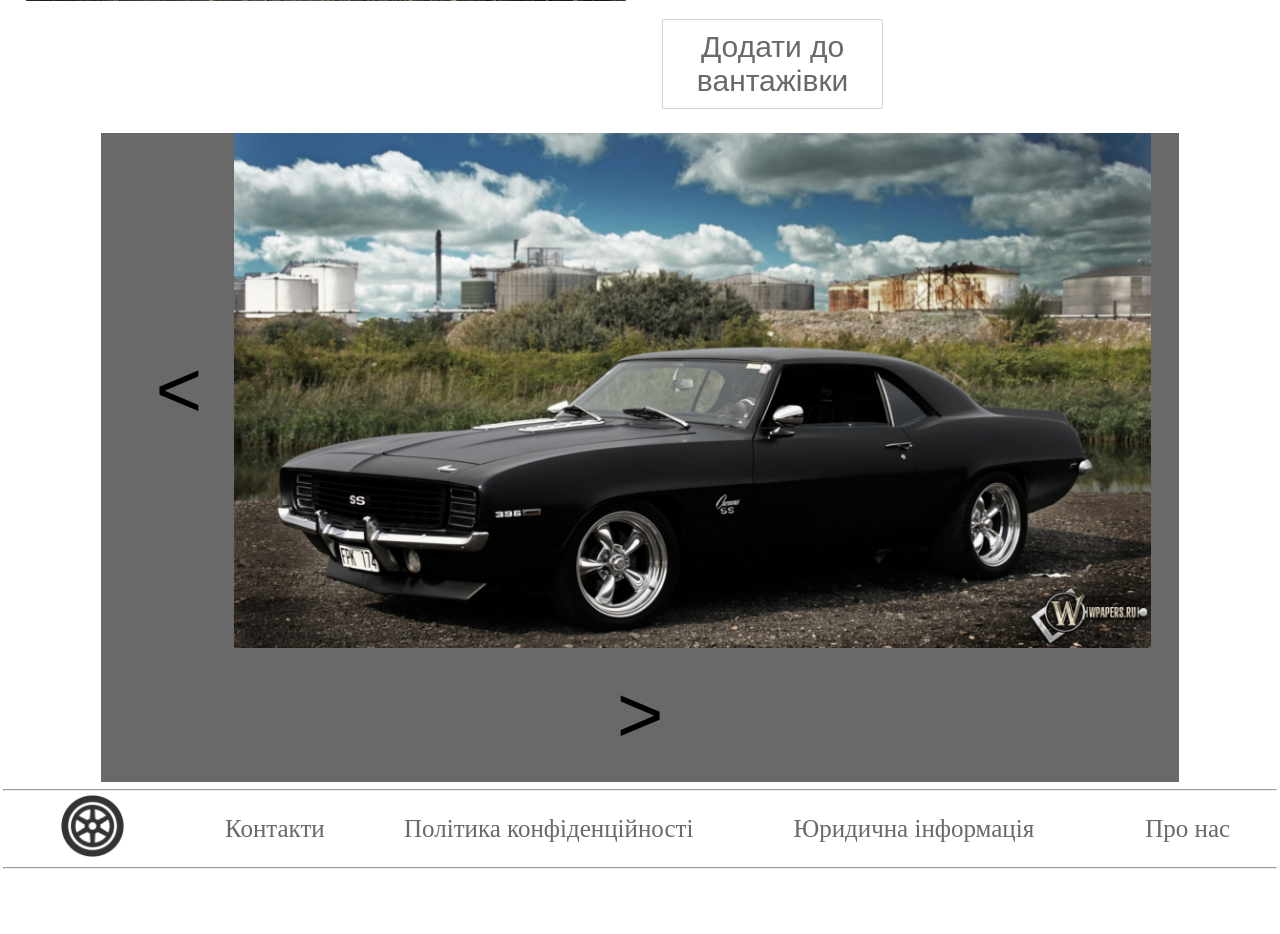
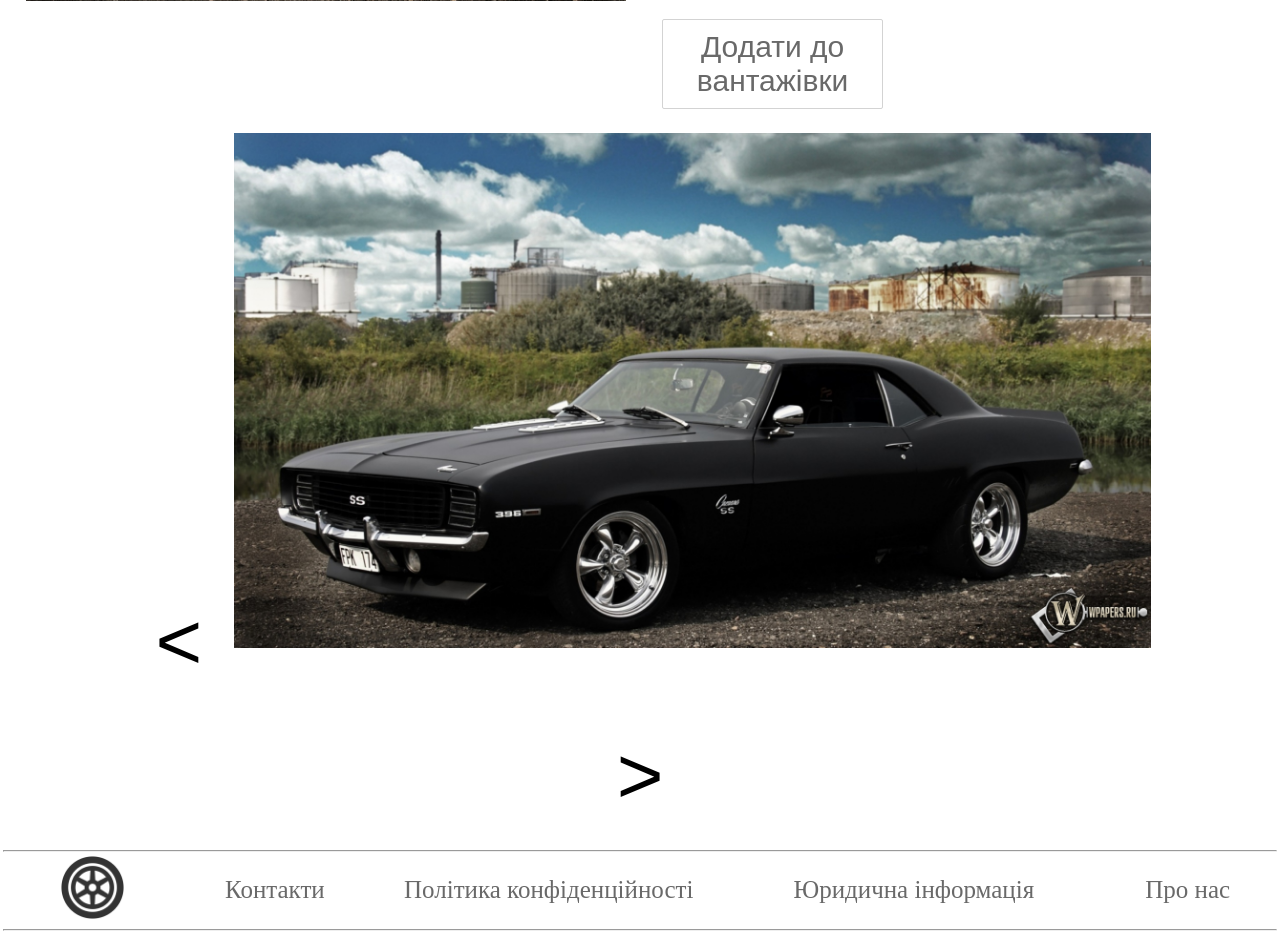
Before and after one commit to ctYurk15/Muscle-Cars, a PHP site: page /carpage.html in a window 1280 px wide. Shown: the part 545-1479 px from the top of the page. Before the commit the page ends 1414 px from the top, so only its background shows below. Run offline with PHP 8.4, Linux system fonts and the light colour scheme.

Commit message:
Broken slider

```diff
--- a/carpage.html
+++ b/carpage.html
@@ -46,9 +46,10 @@
                         <tr>
                             <td colspan="2" align="center">
                                 <div class="sliderDiv">
+
                                     <button>&#60;</button>
-                                    <img src="images/camaross1969.jpg" align="center">
-                                     <button>&#62;</button>
+                                    <img src="images/camaross1969.jpg" class="mainImage" alt="">
+                                    <button>&#62;</button>
                                 </div>
                             </td>
                         </tr>
--- a/styles/carpage.css
+++ b/styles/carpage.css
@@ -25,7 +25,6 @@
 .sliderDiv
 {
     width: 85%;
-    background-color: dimgray;
 }
 
 .sliderDiv button
```
Also changed, not shown: scripts/carpage.js (line endings or trailing spaces), styles/catalog.css (line endings or trailing spaces).
